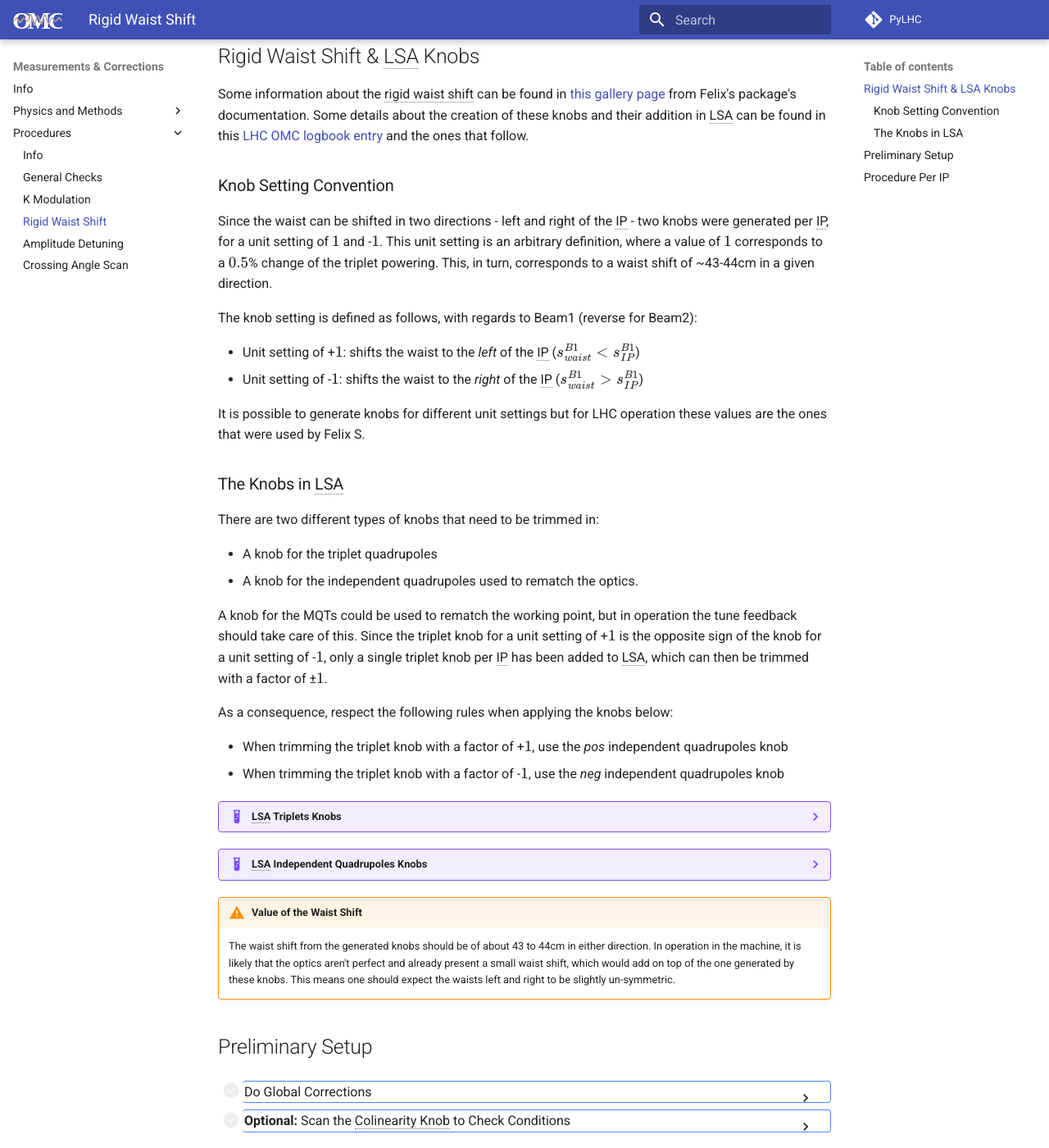
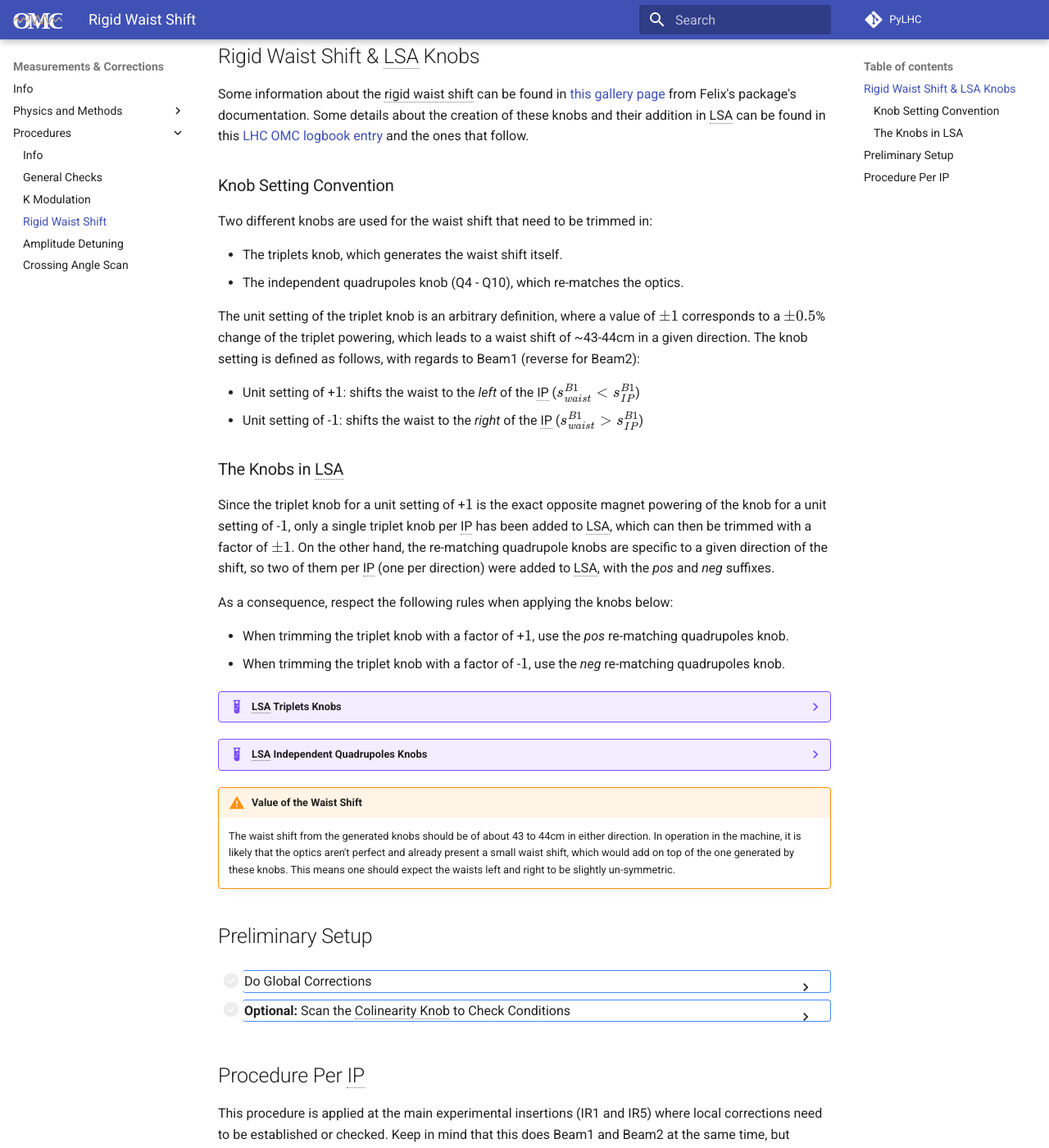
Before and after one commit to pylhc/pylhc.github.io, an MkDocs documentation site: the page built from docs/measurements/procedures/rigid_waist_shift.md, in a window 1280 px wide and 1400 px high, scrolled down 364 px. Shown: the whole window at 82% size. Built offline with MkDocs 1.6.1 and Material for MkDocs 9.7.7, drawn with Linux system fonts in a browser that asks for light colours; some of the changed text lies outside the part shown.

Commit message:
corrections after @JoschD comments

```diff
--- a/docs/measurements/procedures/rigid_waist_shift.md
+++ b/docs/measurements/procedures/rigid_waist_shift.md
@@ -15,35 +15,30 @@
 ## Rigid Waist Shift & LSA Knobs
 
 Some information about the rigid waist shift can be found in [this gallery page][rws_gallery]{target=_blank} from Felix's package's documentation.
-Some details about the creation of these knobs and their addition in LSA can be found in this [LHC OMC logbook entry](https://be-op-logbook.web.cern.ch/elogbook-server/GET/showEventInLogbook/3545713){target=_blank} and the ones that follow.
+Some details about the creation of these knobs and their addition in LSA can be found in this [LHC OMC logbook entry][logbook_entry]{target=_blank} and the ones that follow.
 
 ### Knob Setting Convention
 
-Since the waist can be shifted in two directions - left and right of the IP - two knobs were generated per IP, for a unit setting of $1$ and -$1$.
-This unit setting is an arbitrary definition, where a value of $1$ corresponds to a $0.5$% change of the triplet powering.
-This, in turn, corresponds to  a waist shift of ~43-44cm in a given direction.
+Two different knobs are used for the waist shift that need to be trimmed in:
 
+- The triplets knob, which generates the waist shift itself.
+- The independent quadrupoles knob (Q4 - Q10), which re-matches the optics.
+
+The unit setting of the triplet knob is an arbitrary definition, where a value of $\pm1$ corresponds to a $\pm 0.5$% change of the triplet powering, which leads to a waist shift of ~43-44cm in a given direction.
 The knob setting is defined as follows, with regards to Beam1 (reverse for Beam2):
 
 - Unit setting of +$1$: shifts the waist to the _left_ of the IP ($s_{waist}^{B1} < s_{IP}^{B1}$)
 - Unit setting of -$1$: shifts the waist to the _right_ of the IP ($s_{waist}^{B1} > s_{IP}^{B1}$)
 
-It is possible to generate knobs for different unit settings but for LHC operation these values are the ones that were used by Felix S.
-
 ### The Knobs in LSA
 
-There are two different types of knobs that need to be trimmed in:
-
-- A knob for the triplet quadrupoles
-- A knob for the independent quadrupoles used to rematch the optics.
-
-A knob for the MQTs could be used to rematch the working point, but in operation the tune feedback should take care of this.
-Since the triplet knob for a unit setting of +$1$ is the opposite sign of the knob for a unit setting of -$1$, only a single triplet knob per IP has been added to LSA, which can then be trimmed with a factor of ±$1$.
+Since the triplet knob for a unit setting of +$1$ is the exact opposite magnet powering of the knob for a unit setting of -$1$, only a single triplet knob per IP has been added to LSA, which can then be trimmed with a factor of $\pm1$.
+On the other hand, the re-matching quadrupole knobs are specific to a given direction of the shift, so two of them per IP (one per direction) were added to LSA, with the *pos* and *neg* suffixes.
 
 As a consequence, respect the following rules when applying the knobs below:
 
- - When trimming the triplet knob with a factor of +$1$, use the *pos* independent quadrupoles knob
- - When trimming the triplet knob with a factor of -$1$, use the *neg* independent quadrupoles knob
+ - When trimming the triplet knob with a factor of +$1$, use the *pos* re-matching quadrupoles knob.
+ - When trimming the triplet knob with a factor of -$1$, use the *neg* re-matching quadrupoles knob.
 
 ??? example "LSA Triplets Knobs"
 
@@ -86,8 +81,8 @@ As a consequence, respect the following rules when applying the knobs below:
 This procedure is applied at the main experimental insertions (IR1 and IR5) where local corrections need to be established or checked.
 Keep in mind that this does Beam1 and Beam2 at the same time, but different IPs cannot / should not be done in parallel.
 
-!!! warning "Orbit Feedback"
-      Please remember to **always** keep the orbit feedback system **ON** during this procedure if crossing angles are present in the machine.
+!!! warning "Orbit & Tune Feedbacks"
+      These feedbacks should be kept **ON** during the trim of the knobs and the procedure.
 
 - [ ] <details class="nodeco"><summary>Trim in the Waist Shift Knob</summary>
       <p> Trim the prepared knob in the machine, for a certain direction (waist left/right of the IP).
```
Also changed, not shown: other parts of docs/measurements/procedures/rigid_waist_shift.md (+1 -0 lines).
